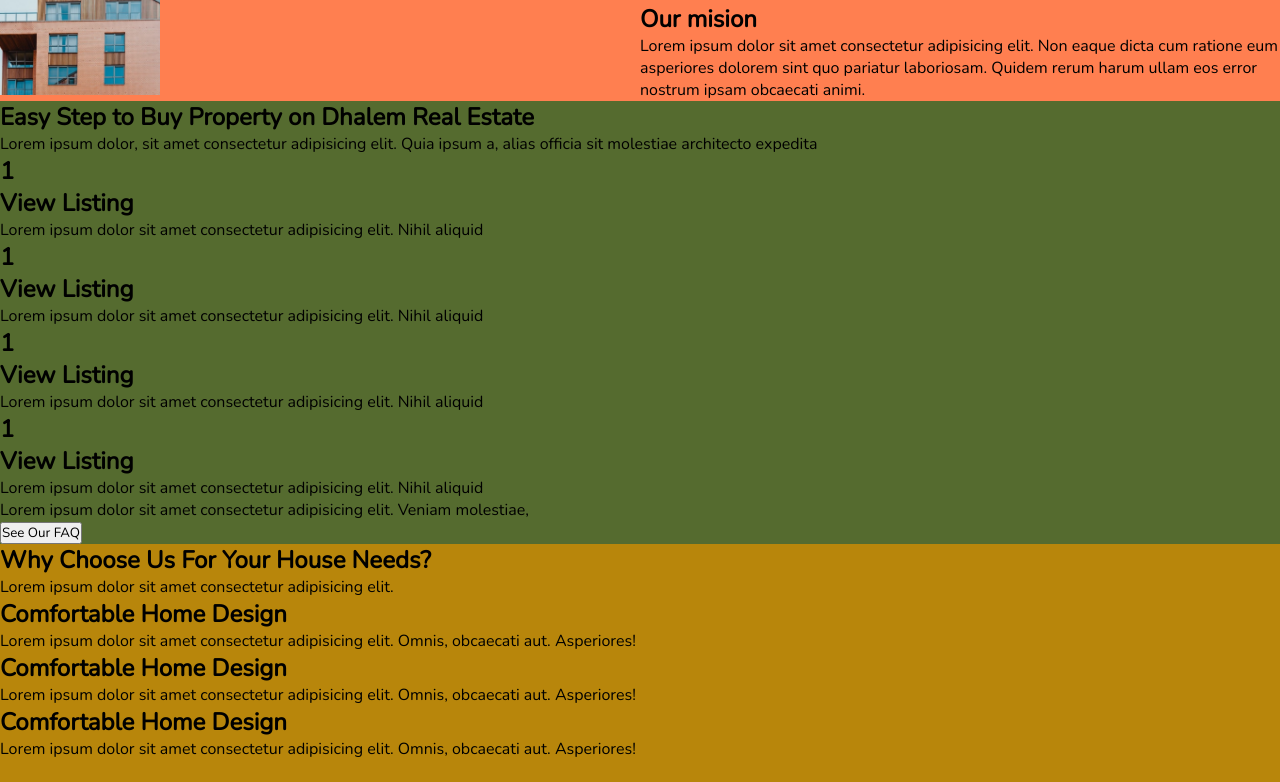
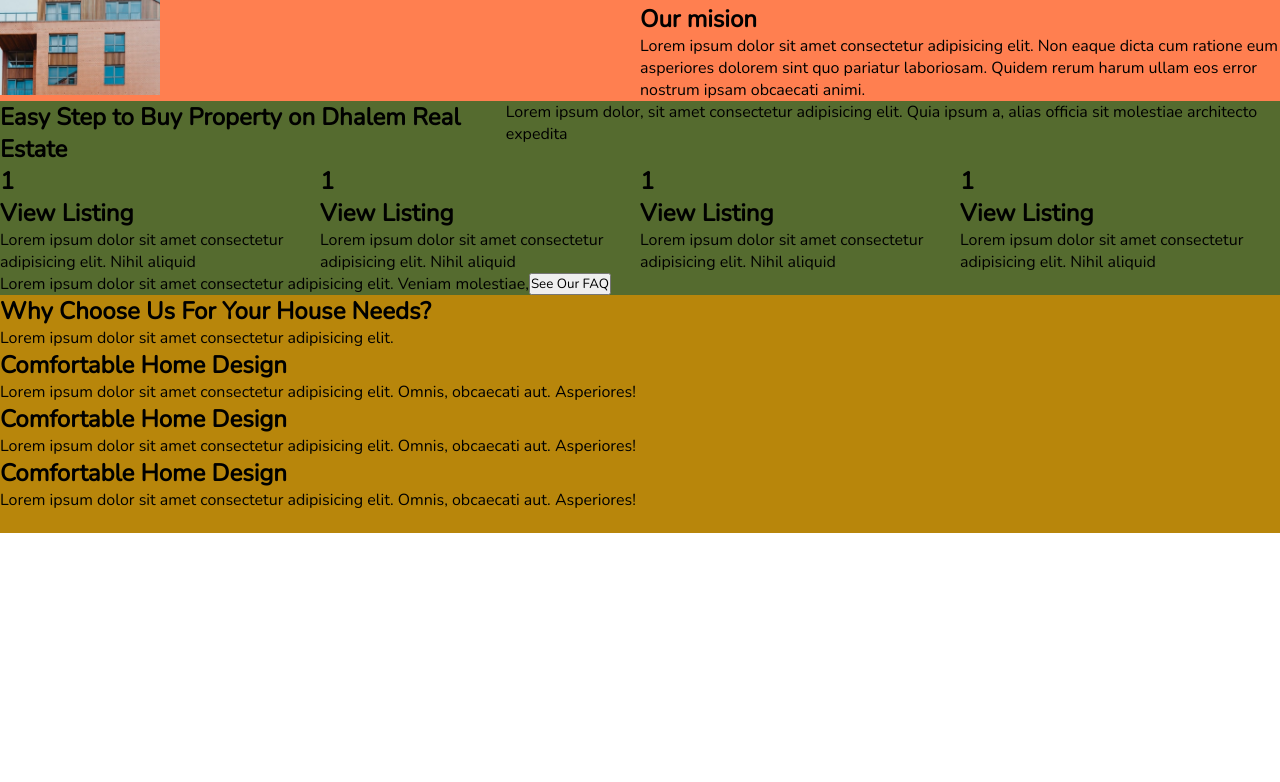
Before and after one commit to dalami/miwebresponsivetm, a plain HTML site: page index.html in a window 1280 px wide. Shown: the part 801-1583 px from the top of the page. After the commit the page ends 1334 px from the top, so only its background shows below. Drawn offline with nearby package versions, Linux system fonts and the light colour scheme.

Commit message:
realize cambios en el seccion pasos con flexbox

```diff
--- a/css/estilo.css
+++ b/css/estilo.css
@@ -51,9 +51,18 @@ header{
 }
 
 /* subcontenedores de los principales*/
-.seccionDos .contenedorCards{
+/* .seccionDos .contenedorCards{
     display: flex;
 }
-.seccionDos .alineardeaDos{
+ .pasos .contenedorPasos{
+    display: flex;
+ } */
+
+/*seccion para las clases*/
+.alineardeaDos{
     display:flex;
 }
+
+.contenedordeCuatro{
+    display: flex;
+}
--- a/index.html
+++ b/index.html
@@ -54,7 +54,7 @@
                 </h2>
                 <p>Lorem ipsum dolor sit amet, consectetur adipisicing elit. Dicta sit !</p>
             </div>
-            <div class="contenedorCards">
+            <div class="contenedordeCuatro">
                 <div>
                     <p>2,800</p>
                     <img src="img/001.jpg" alt="">
@@ -97,11 +97,11 @@
 
         </section>
         <section class="pasos">
-            <div>
+            <div class="alineardeaDos">
                 <h2>Easy Step to Buy Property on Dhalem Real Estate</h2>
                 <p>Lorem ipsum dolor, sit amet consectetur adipisicing elit. Quia ipsum a, alias officia sit molestiae architecto expedita </p>
             </div>
-            <div class="contenedorPasos">
+            <div class="contenedordeCuatro">
                 <div>
                     <h2>1</h2>
                     <h2>View Listing</h2>
@@ -127,7 +127,7 @@
 
             </div>
 
-            <div>
+            <div class="alineardeaDos">
                 <p>Lorem ipsum dolor sit amet consectetur adipisicing elit. Veniam molestiae, </p>
                 <button>See Our FAQ</button>
             </div>
```
